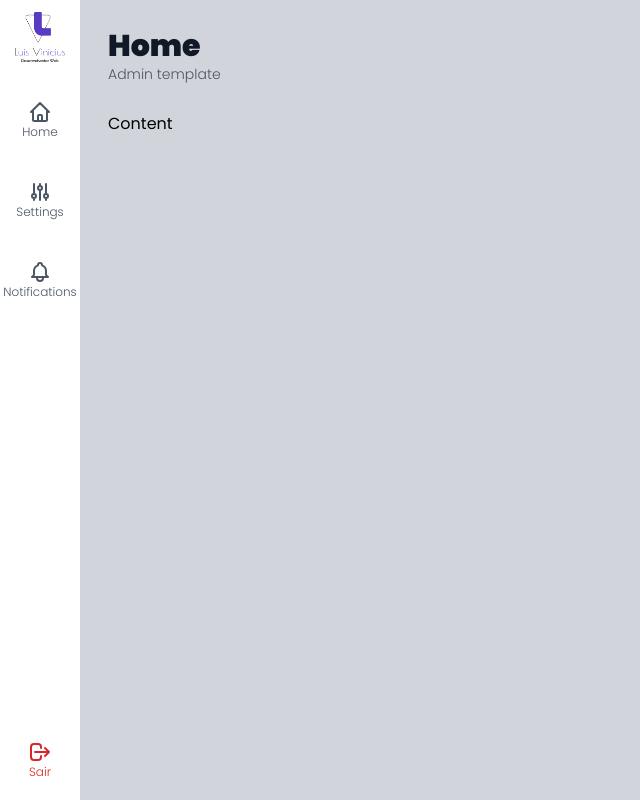
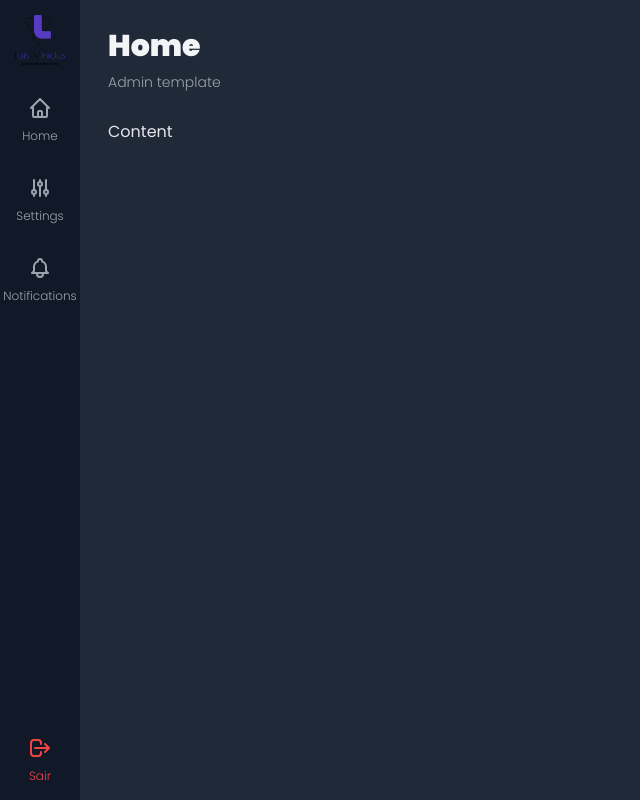
Before and after one commit to capelaum/admin-template, a Next.js app: page / in a window 1280 px wide. Shown: the whole page, without its empty margins (0-640 px from the left). Built offline with nearby package versions, Linux system fonts and the light colour scheme.

Commit message:
set  dark Layout styles

```diff
--- /dev/null
+++ b/src/components/Assets/images.tsx
@@ -0,0 +1,5 @@
+import capelaum_logo from '@public/capelaum_logo.png'
+
+export const images = {
+  capelaum_logo,
+}
--- a/src/components/template/Content.tsx
+++ b/src/components/template/Content.tsx
@@ -5,5 +5,5 @@ interface ContentProps {
 }
 
 export function Content({ children }: ContentProps) {
-  return <div className="flex flex-col mt-7">{children}</div>
+  return <div className="flex flex-col mt-7 dark:text-gray-200">{children}</div>
 }
--- a/src/components/template/Layout.tsx
+++ b/src/components/template/Layout.tsx
@@ -11,7 +11,7 @@ interface LayoutProps {
 
 export function Layout({ title, subtitle, children }: LayoutProps) {
   return (
-    <div className="flex h-screen w-screen ">
+    <div className="dark flex h-screen w-screen ">
       <Sidebar />
       <div
         className="
--- a/src/components/template/Logo.tsx
+++ b/src/components/template/Logo.tsx
@@ -7,7 +7,13 @@ interface LogoProps {
 
 export function Logo({ alt, src }: LogoProps) {
   return (
-    <div>
+    <div
+      className="
+        w-full h-20
+        flex flex-col items-center justify-center
+        px-2
+      "
+    >
       <Image src={src} alt={alt} width={50} height={50} />
     </div>
   )
--- a/src/components/template/Sidebar.tsx
+++ b/src/components/template/Sidebar.tsx
@@ -1,24 +1,23 @@
-import capelaum_logo from '@public/capelaum_logo.png'
 import {
   IconHome,
   IconLogout,
   IconNotifications,
   IconSettings,
-} from 'components/icons'
+} from 'components/Assets/icons'
+import { images } from 'components/Assets/images'
 import { Logo } from './Logo'
 import { SidebarItem } from './SidebarItem'
 
 export function Sidebar() {
   return (
-    <aside className="flex flex-col">
-      <div
-        className="
-          w-20 h-20
-          flex flex-col items-center justify-center
-        "
-      >
-        <Logo src={capelaum_logo} alt="Logo de Luís Vinicius Capelletto" />
-      </div>
+    <aside
+      className="flex flex-col
+
+      bg-gray-200 text-gray-700
+      dark:bg-gray-900
+      "
+    >
+      <Logo src={images.capelaum_logo} alt="Logo de Luís Vinicius Capelletto" />
       <ul className="flex-grow">
         <SidebarItem url="/" text="Home" icon={IconHome} />
         <SidebarItem url="/settings" text="Settings" icon={IconSettings} />
@@ -33,7 +32,10 @@ export function Sidebar() {
           text="Sair"
           icon={IconLogout}
           onClick={() => console.log('Logout')}
-          className="text-red-600 hover:bg-red-400 hover:text-white transition-all duration-250"
+          className="
+          text-red-600 hover:bg-red-400 hover:text-white
+          dark:text-red-500 dark:hover:bg-red-500 dark:hover:text-white
+          "
         />
       </ul>
     </aside>
--- a/src/components/template/SidebarItem.tsx
+++ b/src/components/template/SidebarItem.tsx
@@ -18,13 +18,18 @@ export function SidebarItem({
 }: SidebarItemProps) {
   return (
     <li
-      className={`hover:bg-gray-100 text-gray-600 ${className}`}
+      className={`
+      hover:bg-gray-100 text-gray-600
+      dark:text-gray-400 dark:hover:bg-gray-800
+      transition-all duration-250
+      ${className}
+      `}
       onClick={onClick}
     >
       <Link href={url ?? '#'} passHref>
         <a className="flex flex-col justify-center items-center h-20 w-20">
           {icon}
-          <span className="text-xs font-light">{text}</span>
+          <span className="text-xs font-light pt-2">{text}</span>
         </a>
       </Link>
     </li>
--- a/src/components/template/Title.tsx
+++ b/src/components/template/Title.tsx
@@ -6,8 +6,18 @@ interface TitleProps {
 export function Title({ title, subtitle }: TitleProps) {
   return (
     <div>
-      <h1 className="font-black text-3xl text-gray-900">{title}</h1>
-      <h2 className="font-light text-sm text-gray-600">{subtitle}</h2>
+      <h1
+        className="
+        font-black text-3xl
+        text-gray-900
+        dark:text-gray-100
+        "
+      >
+        {title}
+      </h1>
+      <h2 className="font-light text-sm text-gray-600 dark:text-gray-400 pt-2">
+        {subtitle}
+      </h2>
     </div>
   )
 }
```
Also changed, not shown: src/components/Assets/icons.tsx (renamed from src/components/icons/index.tsx).
